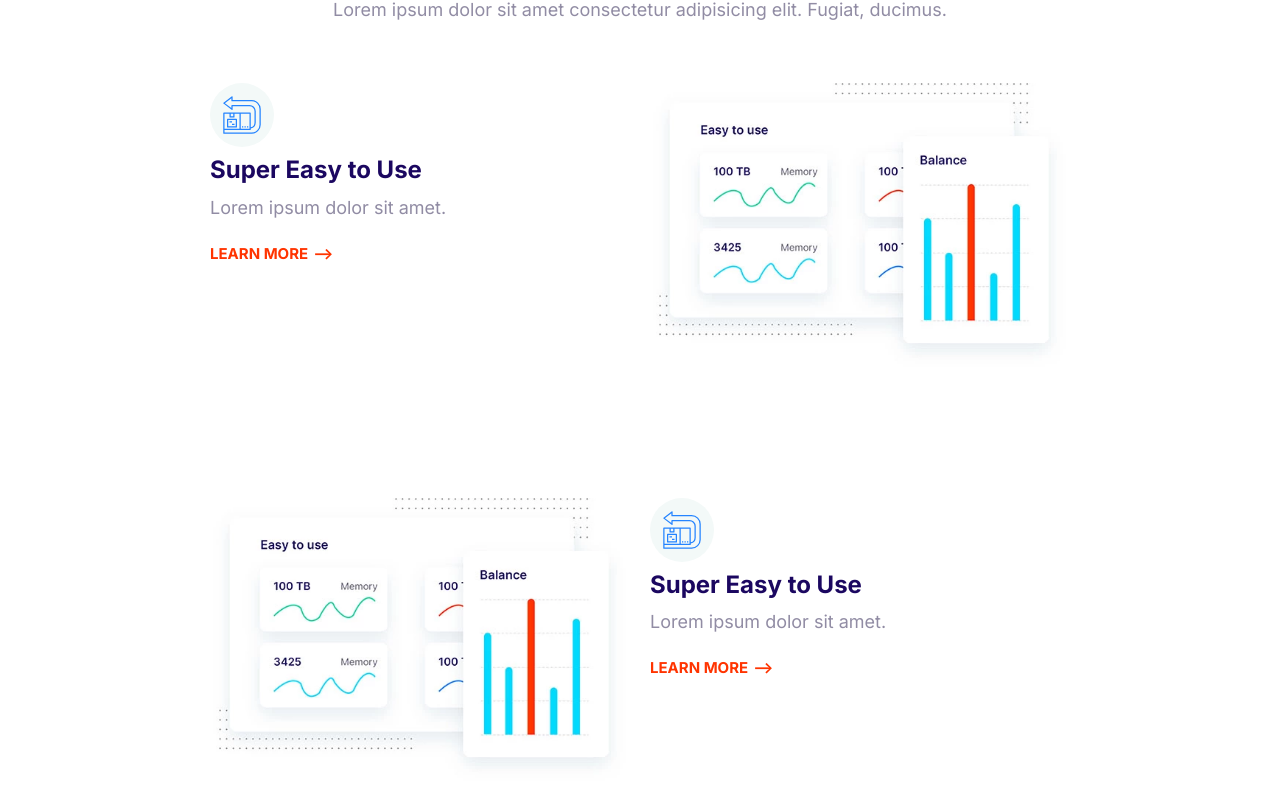
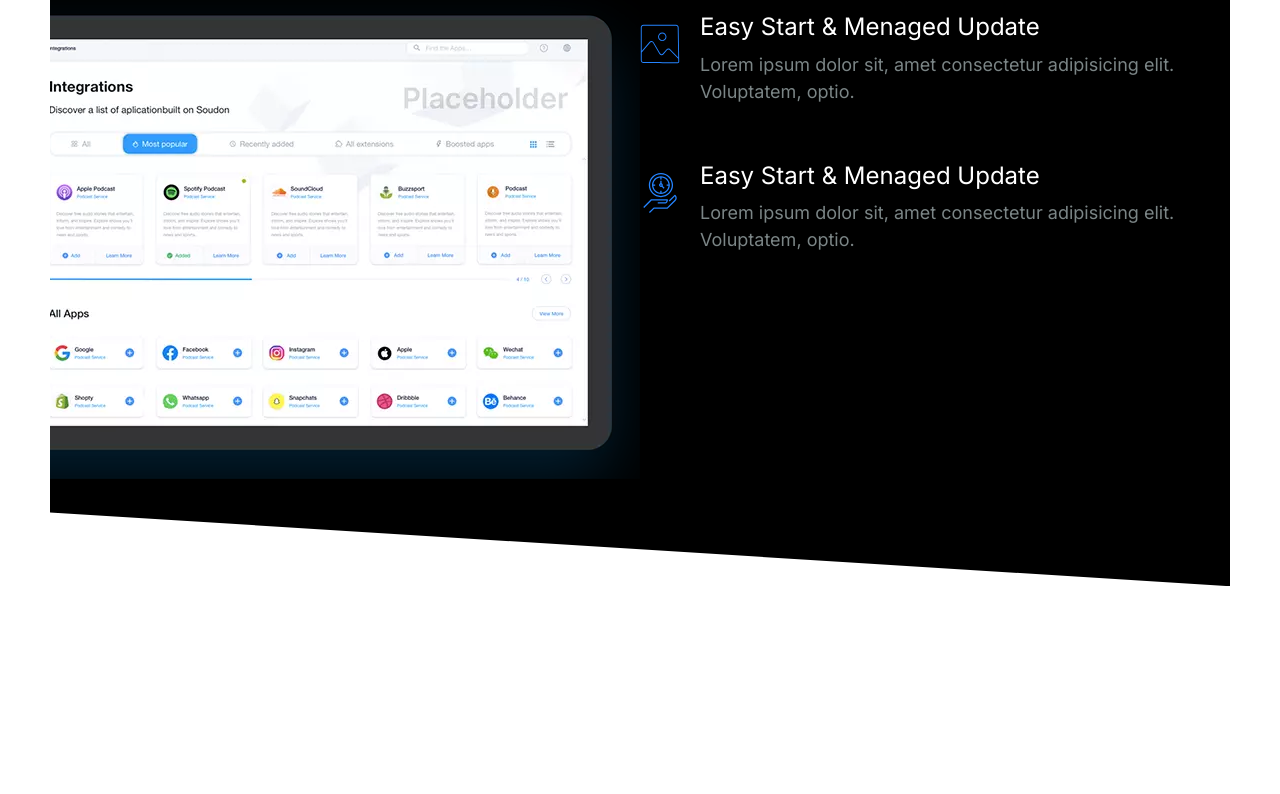
Before and after one commit to darecallad/HTML, a plain HTML site: page Section10 Content/code/index.html in a window 1280 px wide. Shown: the part 201-995 px from the top of the page. After the commit the page ends 837 px from the top, so only its background shows below. Drawn offline with Linux system fonts and the light colour scheme.

Commit message:
showcase block

```diff
--- a/Section10 Content/code/index.html
+++ b/Section10 Content/code/index.html
@@ -15,77 +15,61 @@
     <title>Document</title>
   </head>
   <body style="padding: 5rem">
-    <section class="block container">
+    <section class="block block--dark block--skewed-right block-showcase">
       <header class="block__header">
-        <h2>Host on the cloud to keep growing</h2>
-        <p>
-          Lorem ipsum dolor sit amet consectetur adipisicing elit. Fugiat,
-          ducimus.
-        </p>
+        <h2>User-friendly Control Panel</h2>
       </header>
-      <article class="grid grid--1x2 feature">
-        <div class="feature__content">
-          <span class="icon-container">
-            <svg class="icon icon--primary">
-              <use xlink:href="/Section10 Content/icons/sprite.svg#easy"></use>
-            </svg>
-          </span>
-          <h3 class="feature__heading">Super Easy to Use</h3>
-          <p>Lorem ipsum dolor sit amet.</p>
-          <a href="#" class="link-arrow">learn more</a>
-        </div>
-        <picture>
+      <div class="container grid grid--1x2">
+        <picture class="block-showcase__image">
           <source
             type="image/webp"
-            srcset="../image/easy.webp 1x, ../image/easy@2x.webp 2x" />
+            srcset="../image/ipad.webp 1x, ../image/ipad@2x.webp 2x" />
           <source
-            type="image/jpg"
-            srcset="../image/easy.jpg 1x, ../image/easy@2x.jpg 2x" />
-          <img class="feature__image" src="../image/easy@2x.jpg" alt="easy"
+            type="image/png"
+            srcset="../image/ipad.png 1x, ../image/ipad@2x.png 2x" />
+
+          <img src="../image/ipad.png" alt=""
         /></picture>
-      </article>
-      <article class="grid grid--1x2 feature">
-        <div class="feature__content">
-          <span class="icon-container">
+        <ul class="list">
+          <li>
+            <div class="media">
+              <div class="media__image">
                 <svg class="icon icon--primary">
-              <use xlink:href="/Section10 Content/icons/sprite.svg#easy"></use>
+                  <use
+                    xlink:href="/Section10 Content/icons/sprite.svg#snap"
+                  ></use>
                 </svg>
-          </span>
-          <h3 class="feature__heading">Super Easy to Use</h3>
-          <p>Lorem ipsum dolor sit amet.</p>
-          <a href="#" class="link-arrow">learn more</a>
               </div>
-        <picture>
-          <source
-            type="image/webp"
-            srcset="../image/easy.webp 1x, ../image/easy@2x.webp 2x" />
-          <source
-            type="image/jpg"
-            srcset="../image/easy.jpg 1x, ../image/easy@2x.jpg 2x" />
-          <img class="feature__image" src="../image/easy@2x.jpg" alt="easy"
-        /></picture>
-      </article>
-      <article class="grid grid--1x2 feature">
-        <div class="feature__content">
-          <span class="icon-container">
+              <div class="media__body">
+                <h3 class="media__title">Easy Start & Menaged Update</h3>
+                <p>
+                  Lorem ipsum dolor sit, amet consectetur adipisicing elit.
+                  Voluptatem, optio.
+                </p>
+              </div>
+            </div>
+          </li>
+          <li>
+            <div class="media">
+              <div class="media__image">
                 <svg class="icon icon--primary">
-              <use xlink:href="/Section10 Content/icons/sprite.svg#easy"></use>
+                  <use
+                    xlink:href="/Section10 Content/icons/sprite.svg#clock"
+                  ></use>
                 </svg>
-          </span>
-          <h3 class="feature__heading">Super Easy to Use</h3>
-          <p>Lorem ipsum dolor sit amet.</p>
-          <a href="#" class="link-arrow">learn more</a>
               </div>
-        <picture>
-          <source
-            type="image/webp"
-            srcset="../image/easy.webp 1x, ../image/easy@2x.webp 2x" />
-          <source
-            type="image/jpg"
-            srcset="../image/easy.jpg 1x, ../image/easy@2x.jpg 2x" />
-          <img class="feature__image" src="../image/easy@2x.jpg" alt="easy"
-        /></picture>
-      </article>
+              <div class="media__body">
+                <h3 class="media__title">Easy Start & Menaged Update</h3>
+                <p>
+                  Lorem ipsum dolor sit, amet consectetur adipisicing elit.
+                  Voluptatem, optio.
+                </p>
+              </div>
+            </div>
+          </li>
+          <li></li>
+        </ul>
+      </div>
     </section>
   </body>
 </html>
--- a/Section10 Content/css/index.css
+++ b/Section10 Content/css/index.css
@@ -14,6 +14,11 @@
   box-sizing: border-box;
 }
 /* Typography */
+
+::selection {
+  background: var(--color-primary);
+  color: #fff;
+}
 html {
   /* 62.5% */
   font-size: 62.5%;
@@ -42,6 +47,7 @@ h2 {
 }
 h3 {
   font-size: 3rem;
+  font-weight: 500;
 }
 
 p {
@@ -129,7 +135,6 @@ a {
 .list {
   list-style: none;
   padding-left: 0;
-  color: var(--color-headings);
 }
 
 .list--inline .list__item {
@@ -140,6 +145,7 @@ a {
 .list--tick {
   list-style-image: url(../icons/tick.svg);
   padding-left: 3rem;
+  color: var(--color-headings);
 }
 
 .list--tick .list__item {
@@ -407,6 +413,7 @@ a {
 
 .media {
   display: flex;
+  margin-bottom: 4rem;
 }
 
 .media__title {
@@ -610,18 +617,21 @@ a {
   text-align: center;
 }
 
-.block--dark .block__heading {
+.block--dark h1,
+.block--dark h2,
+.block--dark h3,
+.block--dark h4 {
   color: #fff;
 }
 
 .block--skewed-right {
   padding-bottom: calc(var(--padding-vertical) + 4rem);
-  clip-path: polygon(0% 0%, 100% 0%, 100% 100%, 0% 80%);
+  clip-path: polygon(0% 0%, 100% 0%, 100% 100%, 0% 90%);
 }
 
 .block--skewed-left {
   padding-bottom: calc(var(--padding-vertical) + 4rem);
-  clip-path: polygon(0% 0%, 100% 0%, 100% 80%, 0% 100%);
+  clip-path: polygon(0% 0%, 100% 0%, 100% 90%, 0% 100%);
 }
 
 .container {
@@ -692,9 +702,6 @@ a {
 
 /* Heros */
 
-.hero {
-  clip-path: polygon(0% 0%, 100% 0%, 100% 80%, 0% 100%);
-}
 .hero__tagline {
   font-size: 2rem;
   color: #b9c3cf;
@@ -788,3 +795,28 @@ a {
   margin-top: 6rem;
   /* change the first block margin with heading */
 }
+
+/* Showcase Block */
+
+.block-showcase__image {
+  width: 100%;
+  /* image resize */
+}
+
+@media screen and (min-width: 768px) {
+  .block-showcase .grid {
+    grid-template-columns: 50% 50%;
+  }
+
+  .block-showcase__image {
+    width: auto;
+    max-width: 700px;
+    justify-self: end;
+    /* image align the right side */
+  }
+
+  .block-showcase__image > img {
+    width: auto;
+    max-width: 700px;
+  }
+}
```
Also changed, not shown: Section10 Content/Introduction.md (+2 -0 lines), Section10 Content/component/Showcase-block.html (added, +52 -0 lines), Section10 Content/image/ipad.png, Section10 Content/image/ipad.webp (added), Section10 Content/image/ipad@2x.png (added), Section10 Content/image/ipad@2x.webp (added). Lines whose indentation alone changed are shown as unchanged.
